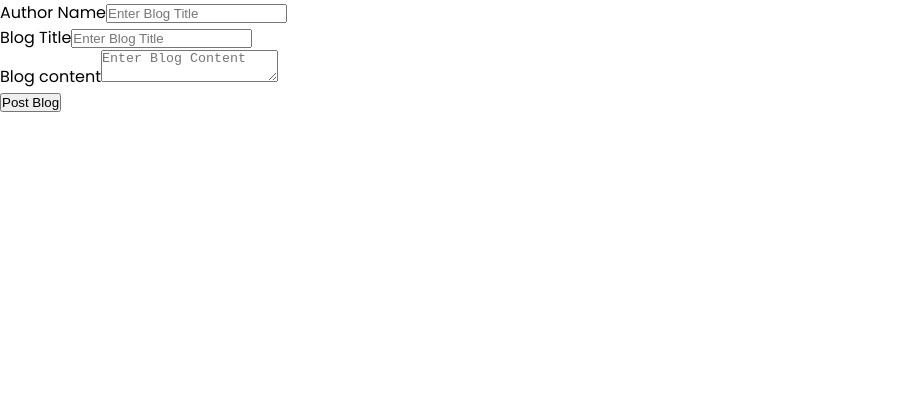
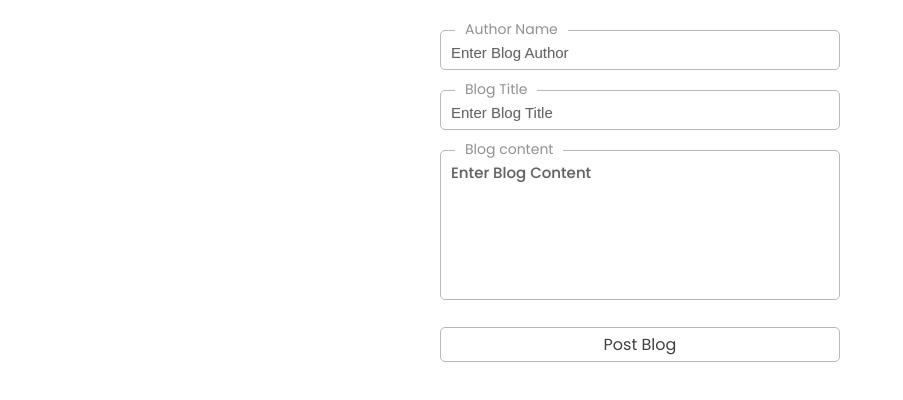
Before and after one commit to DimaShamoev/blog-post-app, a React (Vite) app in the folder Frontend/: page / in a window 1280 px wide. Shown: the top 400 px of the page, without its empty margins (0-903 px from the left). Built offline with nearby package versions, Linux system fonts and the light colour scheme.

Commit message:
prepared blog list component on client side

```diff
--- a/Frontend/src/App.scss
+++ b/Frontend/src/App.scss
@@ -9,4 +9,102 @@
 body {
     font-family: "Poppins", serif;
     font-style: normal;
+    padding: 30px 0;
 }
+
+.App {
+    display: flex;
+    flex-direction: column;
+    gap: 50px;
+}
+
+.container {
+    width: 1540px;
+    max-width: 100%;
+    margin: 0 auto;
+}
+
+.form-wrapper {
+    display: flex;
+    align-items: center;
+    justify-content: center;
+
+    form {
+        display: flex;
+        flex-direction: column;
+        gap: 20px;
+
+        .input-block {
+            position: relative;
+
+            span {
+                position: absolute;
+                background-color: white;
+                color: rgb(145, 145, 145);
+                font-size: 14px;
+                top: -12px;
+                left: 15px;
+                padding: 1px 10px;
+                cursor: default;
+            }
+
+            .blog-input {
+                width: 400px;
+                border: solid 1px rgb(185, 185, 185);
+                border-radius: 5px;
+                padding: 10px 10px 5px 10px;
+                outline: none;
+                font-size: 15px;
+                text-shadow: 0 0 1px rgba(0, 0, 0, 0.2);
+
+                &::placeholder {
+                    color: rgba(0, 0, 0, 0.534);
+                    font-weight: 500;
+                    font-size: 15px;
+                }
+            }
+
+            input {
+                height: 40px;
+            }
+
+            textarea {
+                height: 150px;
+                font-family: inherit;
+                resize: none;
+            }
+        }
+
+        .submit-btn {
+            width: 100%;
+            height: 35px;
+
+            button {
+                cursor: pointer;
+                font-family: inherit;
+                font-size: 16px;
+                width: 100%;
+                height: 100%;
+                border: solid 1px rgb(185, 185, 185);
+                border-radius: 5px;
+                background: transparent;
+                color: rgb(65, 65, 65);
+                transition: 0.2s;
+
+                &:hover {
+                    background-color: rgb(185, 185, 185);
+                    color: white;
+                }
+
+            }
+        }
+    }
+}
+
+.blog-list-wrapper {
+    display: flex;
+    flex-direction: column;
+    align-items: center;
+
+
+}
--- a/Frontend/src/App.tsx
+++ b/Frontend/src/App.tsx
@@ -1,10 +1,12 @@
 import React from "react";
 import BlogPostForm from "./components/BlogPostForm";
+import BlogsList from "./components/BlogsList";
 
 const App: React.FunctionComponent = () => {
     return (
         <div className="App">
             <BlogPostForm />
+            <BlogsList />
         </div>
     );
 };
--- a/Frontend/src/components/BlogPostForm.tsx
+++ b/Frontend/src/components/BlogPostForm.tsx
@@ -3,28 +3,44 @@ import React from "react";
 const BlogPostForm: React.FunctionComponent = () => {
     return (
         <div className="blog-post-form">
+            <div className="container">
+                <div className="form-wrapper">
+                    <form>
                         <div className="input-block">
                             <span>Author Name</span>
-                <input type="text" placeholder="Enter Blog Title" />
+                            <input
+                                className="blog-input"
+                                type="text"
+                                name="user"
+                                placeholder="Enter Blog Author"
+                            />
                         </div>
 
                         <div className="input-block">
                             <span>Blog Title</span>
-                <input type="text" placeholder="Enter Blog Title" />
+                            <input
+                                className="blog-input"
+                                type="text"
+                                name="title"
+                                placeholder="Enter Blog Title"
+                            />
                         </div>
 
                         <div className="input-block">
                             <span>Blog content</span>
-                <textarea placeholder="Enter Blog Content" />
+                            <textarea
+                                className="blog-input"
+                                name="content"
+                                placeholder="Enter Blog Content"
+                            />
                         </div>
 
                         <div className="submit-btn">
-                <button type="submit">
-                    Post Blog
-                </button>
+                            <button type="submit">Post Blog</button>
                         </div>
-
-
+                    </form>
+                </div>
+            </div>
         </div>
     );
 };
--- /dev/null
+++ b/Frontend/src/components/BlogsList.tsx
@@ -0,0 +1,15 @@
+import React from 'react'
+
+const BlogsList: React.FunctionComponent = () => {
+  return (
+    <div className='blogs-list'>
+        <div className="container">
+            <div className="blog-list-wrapper">
+
+            </div>
+        </div>
+    </div>
+  )
+}
+
+export default BlogsList
```
Lines whose indentation alone changed are shown as unchanged.
